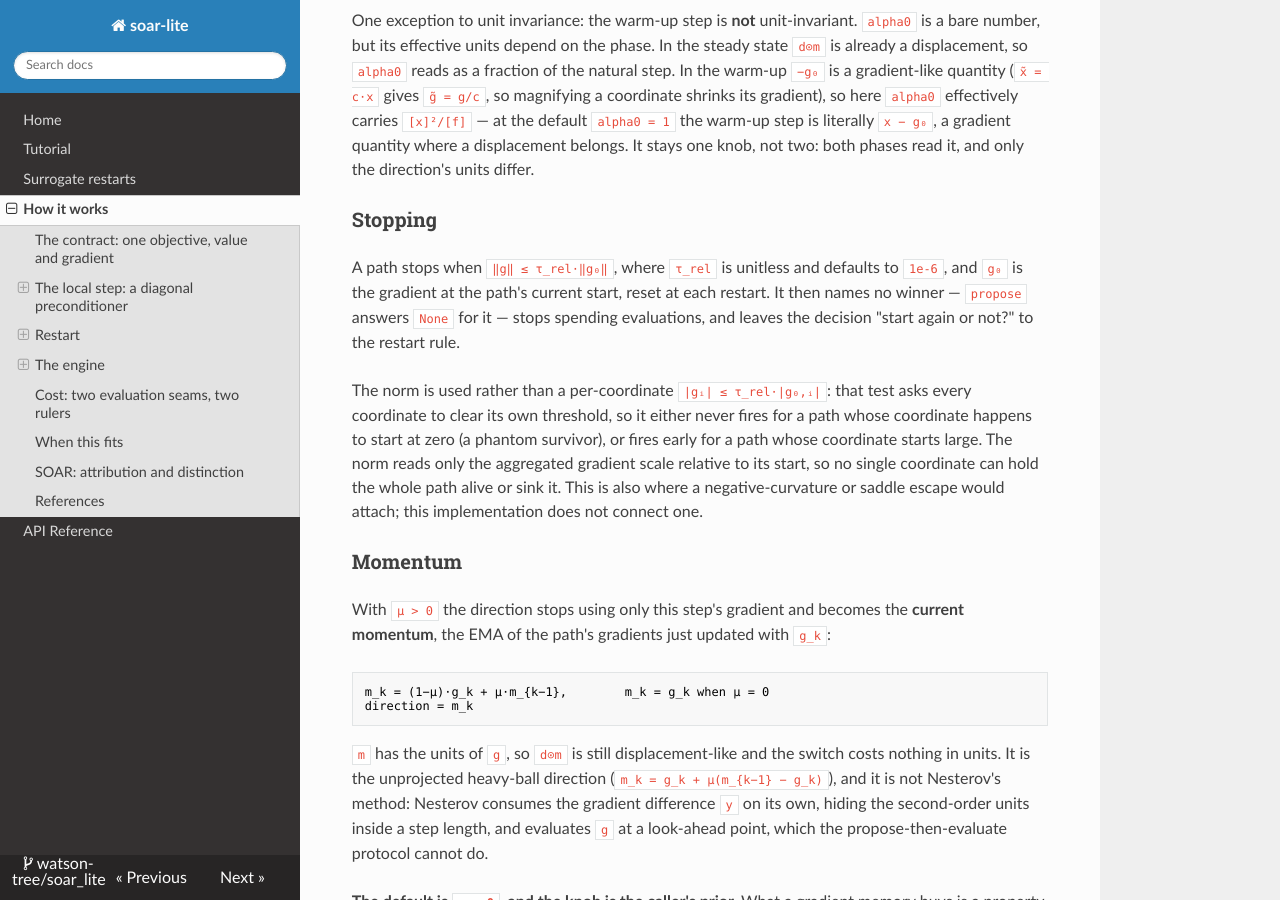
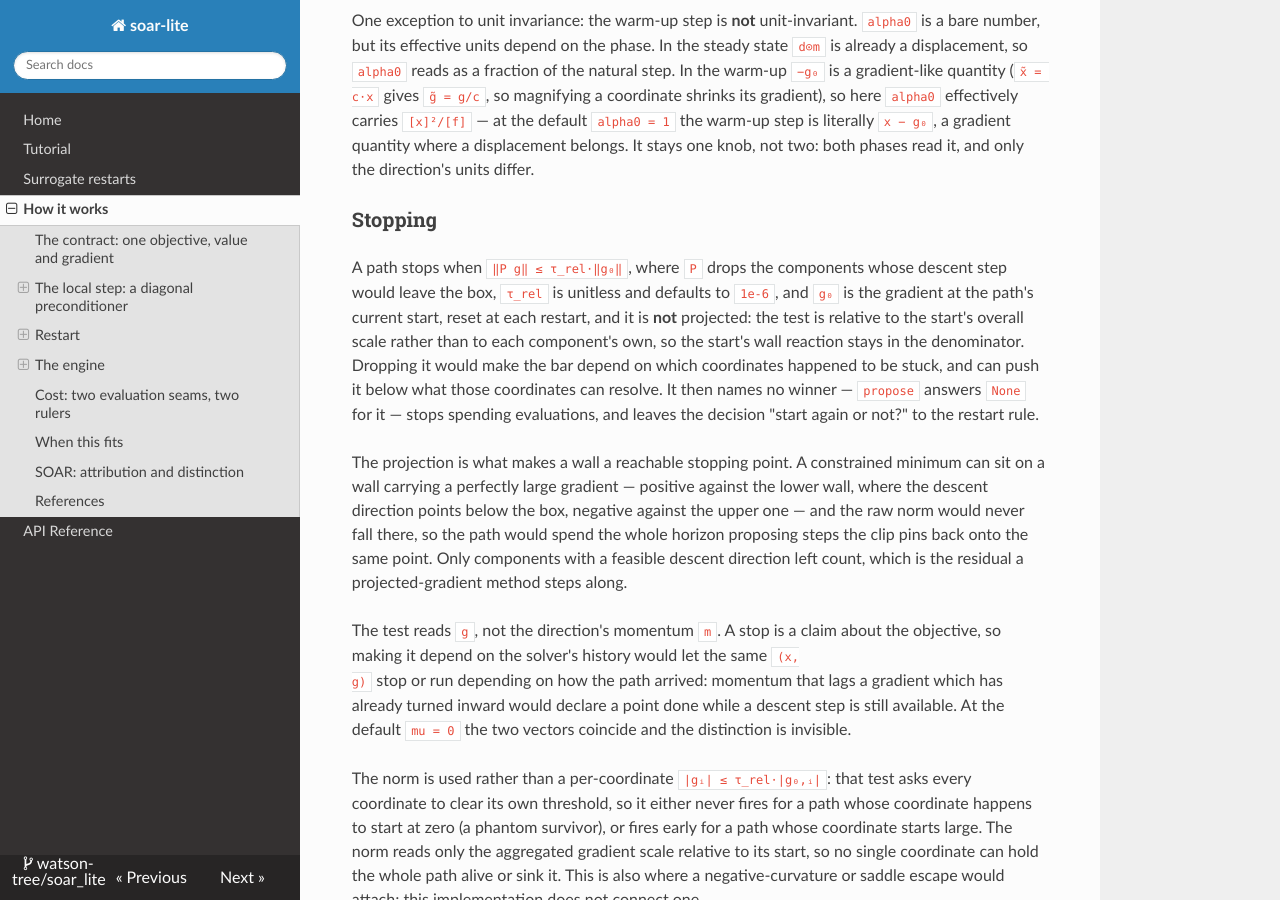
Before and after one commit to watson-tree/soar_lite, an MkDocs documentation site: the page built from docs/explanation/how-it-works.md, in a window 1280 px wide and 900 px high, scrolled down 4633 px. Built offline with MkDocs 1.6.1, drawn with Linux system fonts in a browser that asks for light colours; nearby versions of some CDN libraries.

Commit message:
docs: describe the projected-gradient stopping test
The stopping section states the projected residual, why a wall is now a
reachable stopping point, why the test reads the gradient rather than the
momentum, and why the start anchor is not projected.

```diff
--- a/docs/explanation/how-it-works.md
+++ b/docs/explanation/how-it-works.md
@@ -236,11 +236,30 @@ the direction's units differ.
 
 ### Stopping
 
-A path stops when `‖g‖ ≤ τ_rel·‖g₀‖`, where `τ_rel` is unitless and defaults to
-`1e-6`, and `g₀` is the gradient at the path's current start, reset at each
-restart. It then names no winner — `propose` answers `None` for it — stops
-spending evaluations, and leaves the decision "start again or not?" to the
-restart rule.
+A path stops when `‖P g‖ ≤ τ_rel·‖g₀‖`, where `P` drops the components whose
+descent step would leave the box, `τ_rel` is unitless and defaults to `1e-6`, and
+`g₀` is the gradient at the path's current start, reset at each restart, and it
+is **not** projected: the test is relative to the start's overall scale rather
+than to each component's own, so the start's wall reaction stays in the
+denominator. Dropping it would make the bar depend on which coordinates happened
+to be stuck, and can push it below what those coordinates can resolve. It then
+names no winner — `propose` answers `None` for it — stops spending evaluations,
+and leaves the decision "start again or not?" to the restart rule.
+
+The projection is what makes a wall a reachable stopping point. A constrained
+minimum can sit on a wall carrying a perfectly large gradient — positive against
+the lower wall, where the descent direction points below the box, negative
+against the upper one — and the raw norm would never fall there, so the path
+would spend the whole horizon proposing steps the clip pins back onto the same
+point. Only components with a feasible descent direction left count, which is
+the residual a projected-gradient method steps along.
+
+The test reads `g`, not the direction's momentum `m`. A stop is a claim about the
+objective, so making it depend on the solver's history would let the same `(x,
+g)` stop or run depending on how the path arrived: momentum that lags a gradient
+which has already turned inward would declare a point done while a descent step
+is still available. At the default `mu = 0` the two vectors coincide and the
+distinction is invisible.
 
 The norm is used rather than a per-coordinate `|gᵢ| ≤ τ_rel·|g₀,ᵢ|`: that test
 asks every coordinate to clear its own threshold, so it either never fires for a
```
